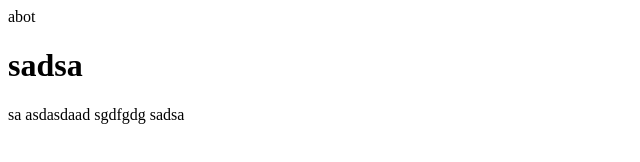
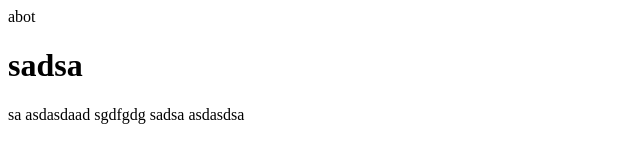
Before and after one commit to yogi-masaji/project-final-pbw, a plain HTML site: page about/index.html in a window 1280 px wide. Shown: the full height of the page, 0-640 px from the left. Drawn offline with Linux system fonts and the light colour scheme.

Commit message:
comit sad

```diff
--- a/about/index.html
+++ b/about/index.html
@@ -9,6 +9,6 @@
   <body>
     abot
     <h1>sadsa</h1>
-    sa asdasdaad sgdfgdg sadsa
+    sa asdasdaad sgdfgdg sadsa asdasdsa
   </body>
 </html>
```
